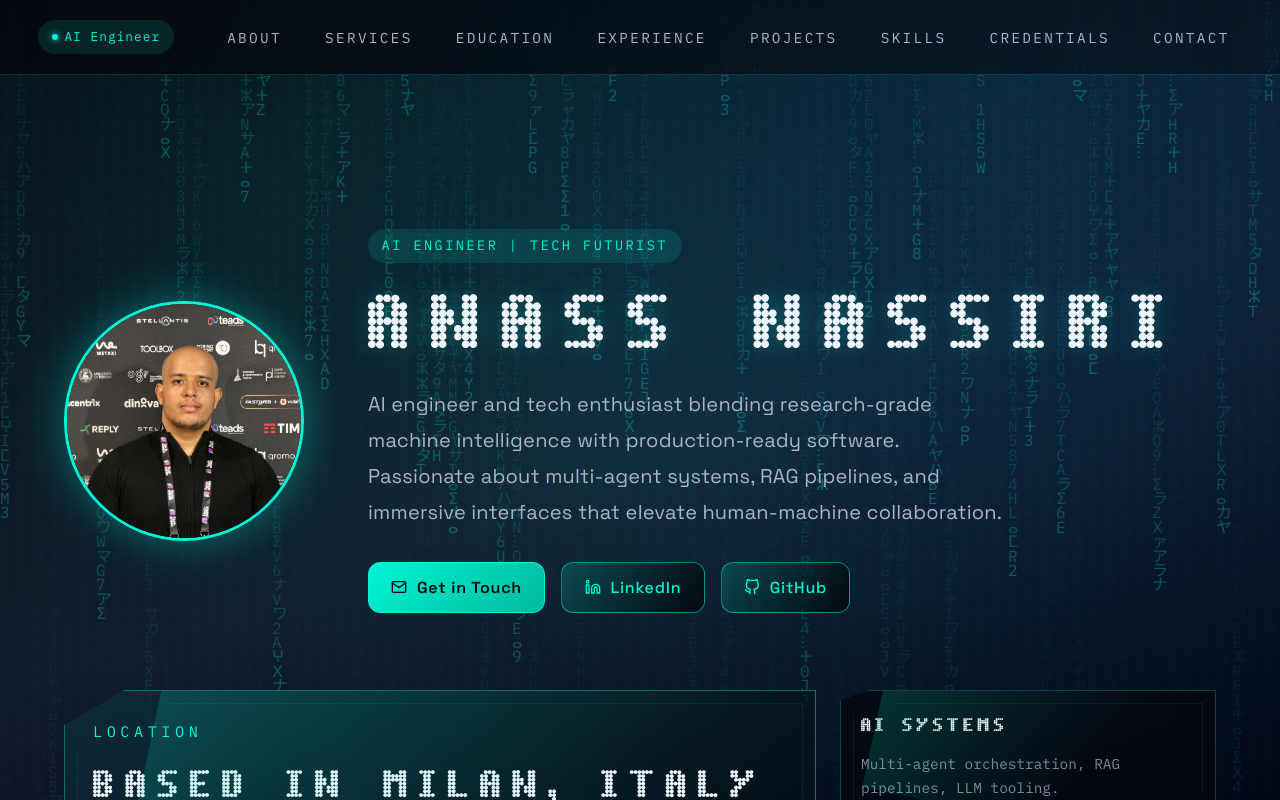
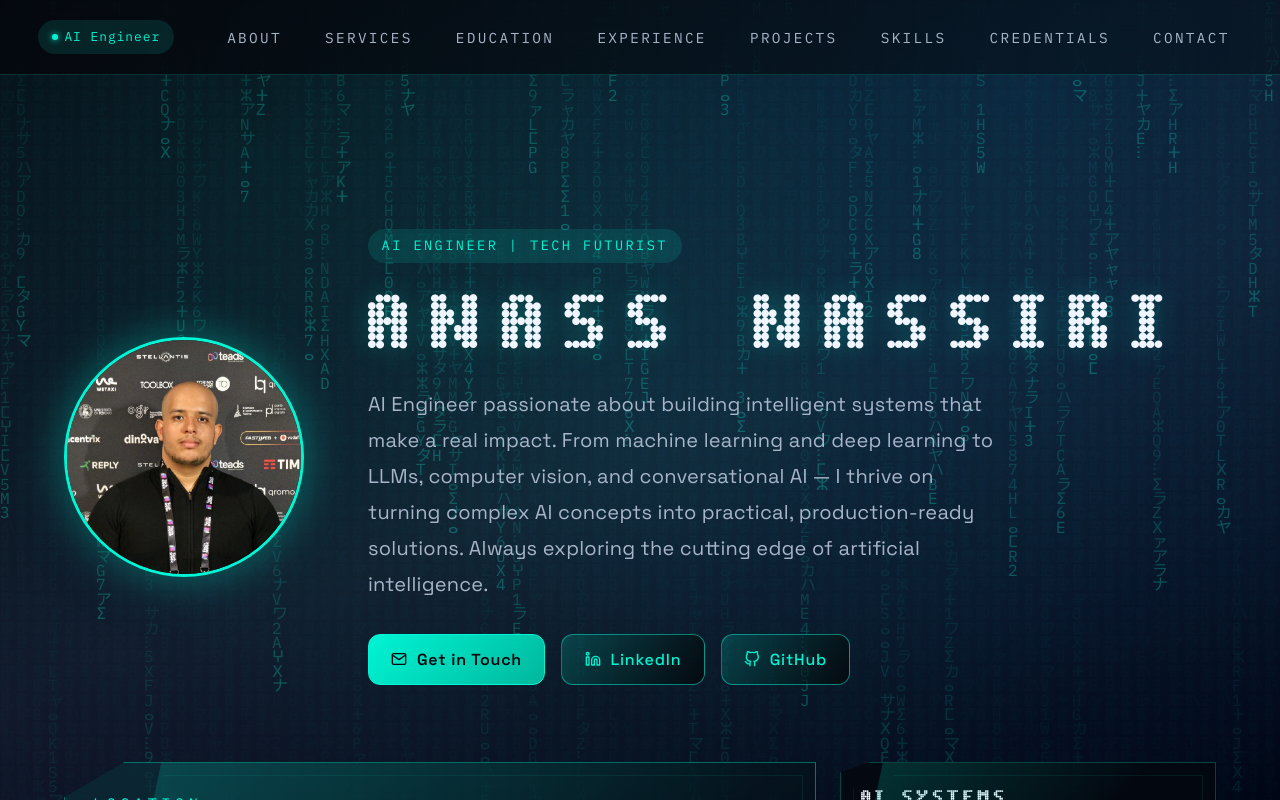
Before and after one commit to ANASS25AI/cv-portfolio-design, a React (Vite) app: page / in a window 1280 px wide. Built offline with nearby package versions, Linux system fonts and the light colour scheme; a web font is replaced by a local one.

Commit message:
add image profile, fixing UI/UX

```diff
--- a/src/data/profile.js
+++ b/src/data/profile.js
@@ -7,7 +7,7 @@ export const profile = {
   linkedin: 'https://www.linkedin.com/in/anass-nassiri-5487051a3/',
   github: 'https://github.com/ANASS19',
   summary:
-    'AI engineer and tech enthusiast blending research-grade machine intelligence with production-ready software. Passionate about multi-agent systems, RAG pipelines, and immersive interfaces that elevate human-machine collaboration.',
+    'AI Engineer passionate about building intelligent systems that make a real impact. From machine learning and deep learning to LLMs, computer vision, and conversational AI — I thrive on turning complex AI concepts into practical, production-ready solutions. Always exploring the cutting edge of artificial intelligence.',
   education: [
     {
       degree: "Master's in Artificial Intelligence for Science and Technology",
```
Also changed, not shown: 3 other files (tests, documents, lock files or other folders).
